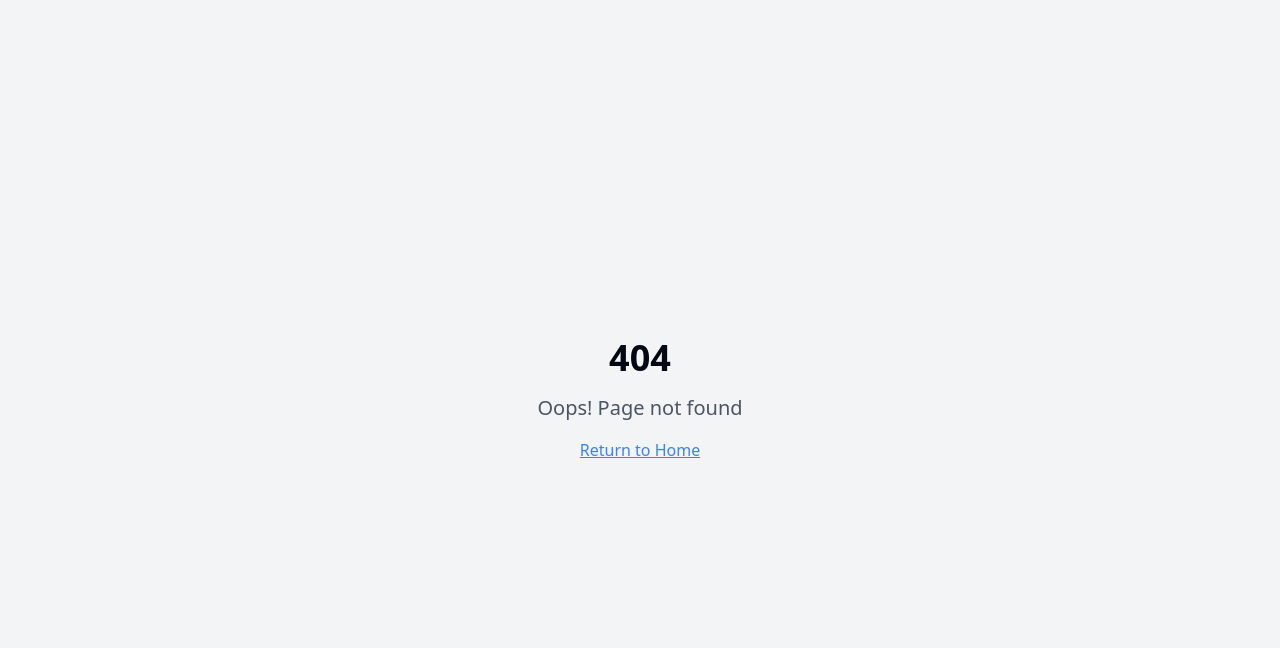
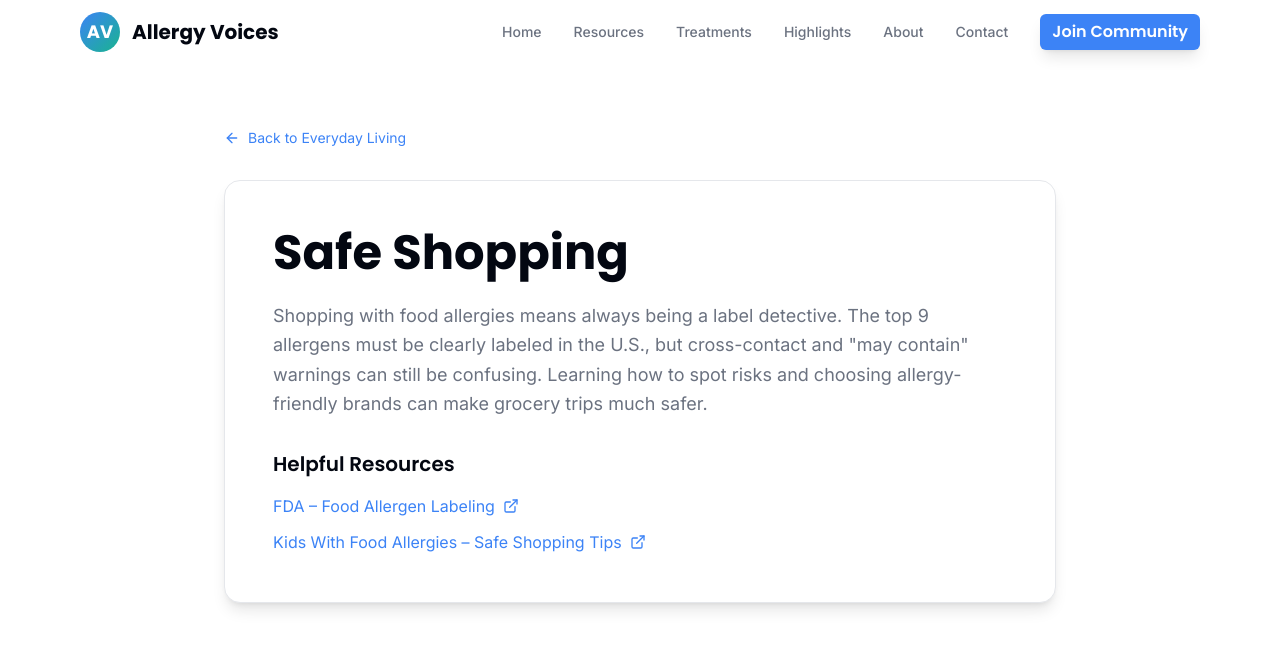
Before and after one commit to Jaguar-Solutions/allergyvoices-community-hub, a React (Vite) app: page /safe-shopping in a window 1280 px wide. Before the commit this address had no page. Shown: the top 648 px of the page. Built offline with nearby package versions, Linux system fonts and the light colour scheme; the HTML template or start-up script is replaced by a standard one.

Commit message:
Update Everyday Living section

```diff
--- a/src/App.tsx
+++ b/src/App.tsx
@@ -5,6 +5,9 @@ import { QueryClient, QueryClientProvider } from "@tanstack/react-query";
 import { BrowserRouter, Routes, Route } from "react-router-dom";
 import Index from "./pages/Index";
 import NotFound from "./pages/NotFound";
+import SafeShopping from "./pages/SafeShopping";
+import DiningOut from "./pages/DiningOut";
+import SchoolTeens from "./pages/SchoolTeens";
 
 const queryClient = new QueryClient();
 
@@ -16,6 +19,9 @@ const App = () => (
       <BrowserRouter>
         <Routes>
           <Route path="/" element={<Index />} />
+          <Route path="/safe-shopping" element={<SafeShopping />} />
+          <Route path="/dining-out" element={<DiningOut />} />
+          <Route path="/school-teens" element={<SchoolTeens />} />
           {/* ADD ALL CUSTOM ROUTES ABOVE THE CATCH-ALL "*" ROUTE */}
           <Route path="*" element={<NotFound />} />
         </Routes>
--- /dev/null
+++ b/src/pages/DiningOut.tsx
@@ -0,0 +1,67 @@
+import React from 'react';
+import { Link } from 'react-router-dom';
+import { ArrowLeft, ExternalLink } from 'lucide-react';
+import Navigation from "@/components/Navigation";
+
+const DiningOut = () => {
+  return (
+    <div className="min-h-screen bg-background">
+      <Navigation />
+
+      <section className="pt-32 pb-20 px-4">
+        <div className="container mx-auto max-w-4xl">
+          <Link
+            to="/"
+            className="inline-flex items-center space-x-2 text-primary hover:text-primary/80 transition-colors mb-8"
+          >
+            <ArrowLeft className="w-4 h-4" />
+            <span className="font-inter text-sm">Back to Everyday Living</span>
+          </Link>
+
+          <div className="bg-card rounded-2xl shadow-lg border border-border p-8 md:p-12">
+            <h1 className="font-poppins font-bold text-4xl md:text-5xl text-foreground mb-6">
+              Dining Out
+            </h1>
+
+            <p className="font-inter text-lg text-muted-foreground leading-relaxed mb-8">
+              Eating at restaurants with food allergies takes preparation. Always communicate your allergy clearly to staff, ask about cross-contact, and consider carrying an allergy card. More restaurants are offering interactive allergy menus and safe dining practices — a trend that continues to grow.
+            </p>
+
+            <div className="space-y-4">
+              <h3 className="font-poppins font-semibold text-xl text-foreground mb-4">
+                Helpful Resources
+              </h3>
+
+              <ul className="space-y-3">
+                <li>
+                  <a
+                    href="https://www.foodallergy.org/resources/dining-out"
+                    target="_blank"
+                    rel="noopener noreferrer"
+                    className="inline-flex items-center space-x-2 font-inter text-primary hover:text-primary/80 transition-colors"
+                  >
+                    <span>FARE – Dining Out With Food Allergies</span>
+                    <ExternalLink className="w-4 h-4" />
+                  </a>
+                </li>
+                <li>
+                  <a
+                    href="https://www.allergyeats.com/"
+                    target="_blank"
+                    rel="noopener noreferrer"
+                    className="inline-flex items-center space-x-2 font-inter text-primary hover:text-primary/80 transition-colors"
+                  >
+                    <span>AllergyEats – Find Allergy-Friendly Restaurants</span>
+                    <ExternalLink className="w-4 h-4" />
+                  </a>
+                </li>
+              </ul>
+            </div>
+          </div>
+        </div>
+      </section>
+    </div>
+  );
+};
+
+export default DiningOut;
--- a/src/pages/Index.tsx
+++ b/src/pages/Index.tsx
@@ -1,4 +1,5 @@
 import React, { useState } from 'react';
+import { Link } from 'react-router-dom';
 import { Button } from "@/components/ui/button";
 import { Card, CardContent } from "@/components/ui/card";
 import { Input } from "@/components/ui/input";
@@ -207,7 +208,8 @@ const Index = () => {
             Everyday Living
           </h2>
           <div className="grid md:grid-cols-3 gap-8">
-            <Card className="rounded-2xl shadow-lg hover:shadow-xl transition-all duration-300 hover:scale-105">
+            <Link to="/safe-shopping">
+              <Card className="rounded-2xl shadow-lg hover:shadow-xl transition-all duration-300 hover:scale-105 cursor-pointer">
                 <CardContent className="p-8 text-center space-y-4">
                   <div className="w-16 h-16 rounded-full bg-primary/10 flex items-center justify-center mx-auto">
                     <ShoppingBag className="w-8 h-8 text-primary" />
@@ -216,7 +218,9 @@ const Index = () => {
                   <p className="font-inter text-muted-foreground">Navigate grocery stores with confidence and find allergy-friendly products.</p>
                 </CardContent>
               </Card>
-            <Card className="rounded-2xl shadow-lg hover:shadow-xl transition-all duration-300 hover:scale-105">
+            </Link>
+            <Link to="/dining-out">
+              <Card className="rounded-2xl shadow-lg hover:shadow-xl transition-all duration-300 hover:scale-105 cursor-pointer">
                 <CardContent className="p-8 text-center space-y-4">
                   <div className="w-16 h-16 rounded-full bg-secondary/10 flex items-center justify-center mx-auto">
                     <Utensils className="w-8 h-8 text-secondary" />
@@ -225,7 +229,9 @@ const Index = () => {
                   <p className="font-inter text-muted-foreground">Discover restaurants that understand and accommodate food allergies safely.</p>
                 </CardContent>
               </Card>
-            <Card className="rounded-2xl shadow-lg hover:shadow-xl transition-all duration-300 hover:scale-105">
+            </Link>
+            <Link to="/school-teens">
+              <Card className="rounded-2xl shadow-lg hover:shadow-xl transition-all duration-300 hover:scale-105 cursor-pointer">
                 <CardContent className="p-8 text-center space-y-4">
                   <div className="w-16 h-16 rounded-full bg-accent/10 flex items-center justify-center mx-auto">
                     <GraduationCap className="w-8 h-8 text-accent" />
@@ -234,6 +240,7 @@ const Index = () => {
                   <p className="font-inter text-muted-foreground">Resources for managing allergies in school settings and teen independence.</p>
                 </CardContent>
               </Card>
+            </Link>
           </div>
         </div>
       </section>
--- /dev/null
+++ b/src/pages/SafeShopping.tsx
@@ -0,0 +1,67 @@
+import React from 'react';
+import { Link } from 'react-router-dom';
+import { ArrowLeft, ExternalLink } from 'lucide-react';
+import Navigation from "@/components/Navigation";
+
+const SafeShopping = () => {
+  return (
+    <div className="min-h-screen bg-background">
+      <Navigation />
+
+      <section className="pt-32 pb-20 px-4">
+        <div className="container mx-auto max-w-4xl">
+          <Link
+            to="/"
+            className="inline-flex items-center space-x-2 text-primary hover:text-primary/80 transition-colors mb-8"
+          >
+            <ArrowLeft className="w-4 h-4" />
+            <span className="font-inter text-sm">Back to Everyday Living</span>
+          </Link>
+
+          <div className="bg-card rounded-2xl shadow-lg border border-border p-8 md:p-12">
+            <h1 className="font-poppins font-bold text-4xl md:text-5xl text-foreground mb-6">
+              Safe Shopping
+            </h1>
+
+            <p className="font-inter text-lg text-muted-foreground leading-relaxed mb-8">
+              Shopping with food allergies means always being a label detective. The top 9 allergens must be clearly labeled in the U.S., but cross-contact and "may contain" warnings can still be confusing. Learning how to spot risks and choosing allergy-friendly brands can make grocery trips much safer.
+            </p>
+
+            <div className="space-y-4">
+              <h3 className="font-poppins font-semibold text-xl text-foreground mb-4">
+                Helpful Resources
+              </h3>
+
+              <ul className="space-y-3">
+                <li>
+                  <a
+                    href="https://www.fda.gov/food/food-labeling-nutrition/food-allergen-labeling"
+                    target="_blank"
+                    rel="noopener noreferrer"
+                    className="inline-flex items-center space-x-2 font-inter text-primary hover:text-primary/80 transition-colors"
+                  >
+                    <span>FDA – Food Allergen Labeling</span>
+                    <ExternalLink className="w-4 h-4" />
+                  </a>
+                </li>
+                <li>
+                  <a
+                    href="https://kidswithfoodallergies.org/living-with-food-allergies/shopping-buying-food/"
+                    target="_blank"
+                    rel="noopener noreferrer"
+                    className="inline-flex items-center space-x-2 font-inter text-primary hover:text-primary/80 transition-colors"
+                  >
+                    <span>Kids With Food Allergies – Safe Shopping Tips</span>
+                    <ExternalLink className="w-4 h-4" />
+                  </a>
+                </li>
+              </ul>
+            </div>
+          </div>
+        </div>
+      </section>
+    </div>
+  );
+};
+
+export default SafeShopping;
--- /dev/null
+++ b/src/pages/SchoolTeens.tsx
@@ -0,0 +1,67 @@
+import React from 'react';
+import { Link } from 'react-router-dom';
+import { ArrowLeft, ExternalLink } from 'lucide-react';
+import Navigation from "@/components/Navigation";
+
+const SchoolTeens = () => {
+  return (
+    <div className="min-h-screen bg-background">
+      <Navigation />
+
+      <section className="pt-32 pb-20 px-4">
+        <div className="container mx-auto max-w-4xl">
+          <Link
+            to="/"
+            className="inline-flex items-center space-x-2 text-primary hover:text-primary/80 transition-colors mb-8"
+          >
+            <ArrowLeft className="w-4 h-4" />
+            <span className="font-inter text-sm">Back to Everyday Living</span>
+          </Link>
+
+          <div className="bg-card rounded-2xl shadow-lg border border-border p-8 md:p-12">
+            <h1 className="font-poppins font-bold text-4xl md:text-5xl text-foreground mb-6">
+              School & Teens
+            </h1>
+
+            <p className="font-inter text-lg text-muted-foreground leading-relaxed mb-8">
+              Managing food allergies at school is about teamwork: parents, students, and staff all play a role. In the U.S., many families create a 504 Plan to outline accommodations like safe meals, emergency procedures, and classroom policies. Teens also need support as they take more responsibility for their health and independence.
+            </p>
+
+            <div className="space-y-4">
+              <h3 className="font-poppins font-semibold text-xl text-foreground mb-4">
+                Helpful Resources
+              </h3>
+
+              <ul className="space-y-3">
+                <li>
+                  <a
+                    href="https://www.foodallergy.org/resources/back-school"
+                    target="_blank"
+                    rel="noopener noreferrer"
+                    className="inline-flex items-center space-x-2 font-inter text-primary hover:text-primary/80 transition-colors"
+                  >
+                    <span>FARE – School Resources</span>
+                    <ExternalLink className="w-4 h-4" />
+                  </a>
+                </li>
+                <li>
+                  <a
+                    href="https://kidswithfoodallergies.org/living-with-food-allergies/managing-food-allergies-at-school/"
+                    target="_blank"
+                    rel="noopener noreferrer"
+                    className="inline-flex items-center space-x-2 font-inter text-primary hover:text-primary/80 transition-colors"
+                  >
+                    <span>Kids With Food Allergies – School Planning</span>
+                    <ExternalLink className="w-4 h-4" />
+                  </a>
+                </li>
+              </ul>
+            </div>
+          </div>
+        </div>
+      </section>
+    </div>
+  );
+};
+
+export default SchoolTeens;
```
Lines whose indentation alone changed are shown as unchanged.
